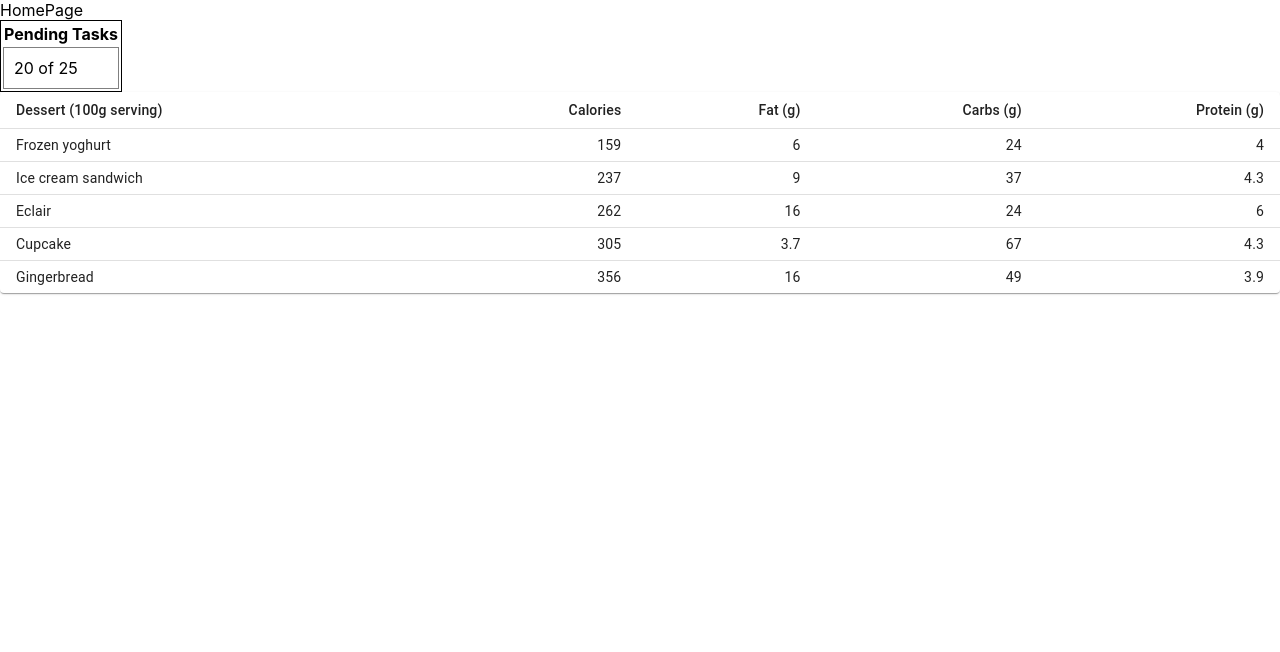
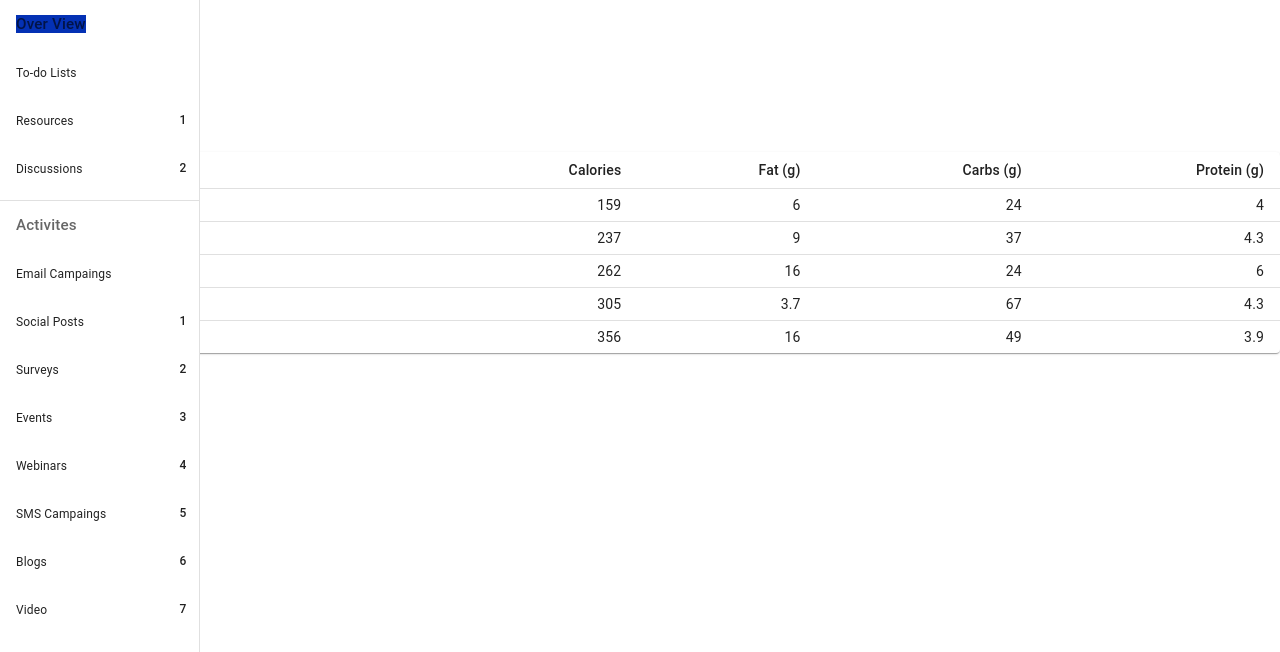
Before and after one commit to jayaramaurigo/aurigo-campaign-manager-app, a React (Create React App) app in the folder campaign-manager-frontend/: page / in a window 1280 px wide. Shown: the top 652 px of the page. Built offline with nearby package versions, Linux system fonts and the light colour scheme.

Commit message:
added nav bar

```diff
--- a/campaign-manager-frontend/src/components/NavBar.tsx
+++ b/campaign-manager-frontend/src/components/NavBar.tsx
@@ -1,5 +1,95 @@
-import React from "react";
 
-export default function NavBar(){
-    return <>NavBar</>;
-};
+import * as React from 'react';
+import Box from '@mui/material/Box';
+import Drawer from '@mui/material/Drawer';
+import CssBaseline from '@mui/material/CssBaseline';
+import AppBar from '@mui/material/AppBar';
+import List from '@mui/material/List';
+import Divider from '@mui/material/Divider';
+import ListItem from '@mui/material/ListItem';
+import ListItemButton from '@mui/material/ListItemButton';
+import ListItemText from '@mui/material/ListItemText';
+import Badge from '@mui/material/Badge';
+import ListSubheader from '@mui/material/ListSubheader';
+
+const drawerWidth = 200;
+
+export default function NavBar() {
+  return (
+    <Box sx={{ display: 'flex',
+     }}>
+      <CssBaseline />
+
+      <Drawer
+        sx={{
+          width: drawerWidth,
+          flexShrink: 0,
+          '& .MuiDrawer-paper': {
+            width: drawerWidth,
+            boxSizing: 'border-box-small',
+          },
+
+        }}
+
+        variant="permanent"
+        anchor="left"
+      >
+
+
+        <List
+        subheader={
+            <ListSubheader component="div" id="nested-list-subheader">
+            <span style={{ fontSize: "0.95rem", background: '#CCDEF4',
+          backgroundColor: "#0431B4"}}>Over View</span>
+            </ListSubheader>}>
+          {['To-do Lists', 'Resources', 'Discussions'].map((text, index) => (
+            <ListItem key={text} disablePadding>
+              <ListItemButton>
+                <ListItemText  ><span style={{ fontSize: "0.75rem" }}>{text}</span></ListItemText>
+
+            <Badge
+             badgeContent={index}
+            anchorOrigin={{
+                vertical: 'top',
+                horizontal: 'right',
+            }}
+            />
+
+              </ListItemButton>
+            </ListItem>
+          ))}
+        </List>
+        <Divider />
+        <List
+          subheader={
+            <ListSubheader component="div" id="nested-list-subheader">
+           <span style={{ fontSize: "0.95rem" }}>Activites</span>
+            </ListSubheader>}>
+          {[ 'Email Campaings', 'Social Posts', 'Surveys', 'Events', 'Webinars', 'SMS Campaings', 'Blogs', 'Video'].map((text, index) => (
+            <ListItem key={text} disablePadding>
+              <ListItemButton>
+              <ListItemText  ><span style={{ fontSize: "0.75rem" }}>{text}</span></ListItemText>
+                <Badge
+             badgeContent={index}
+            anchorOrigin={{
+                vertical: 'top',
+                horizontal: 'right',
+            }}
+            />
+              </ListItemButton>
+            </ListItem>
+          ))}
+        </List>
+      </Drawer>
+      <Box
+        component="main"
+        sx={{ flexGrow: 1, bgcolor: 'background.default', p: 3 }}
+      >
+
+
+
+
+      </Box>
+    </Box>
+  );
+}
--- a/campaign-manager-frontend/src/components/homepage.tsx
+++ b/campaign-manager-frontend/src/components/homepage.tsx
@@ -1,10 +1,12 @@
 import React from "react";
 import Activites1 from "./ActivitesList1";
 import Activites from "./ActivitesList1";
+import NavBar from "./NavBar";
 import PendingTasks from "./PendingTasks";
 
 export default function Homepage(){
     return <>HomePage
+    <NavBar/>
     <PendingTasks/>
     <Activites1/></>;
 };
```
